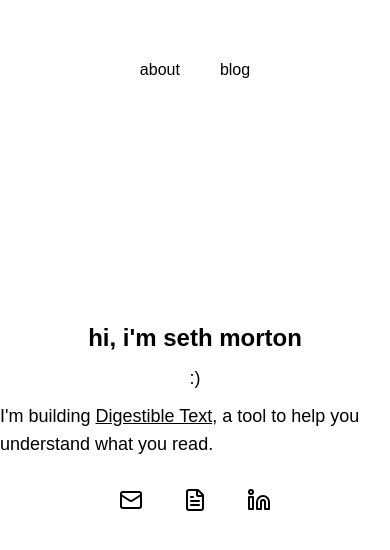
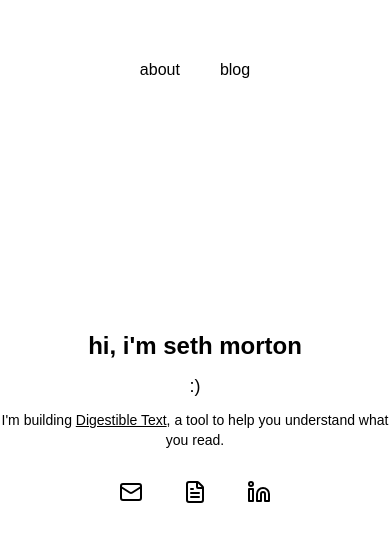
Before and after one commit to sethmorton/personal_website, a SvelteKit app: page / in a window 390 px wide. Shown: the top 550 px of the page. Built offline with nearby package versions, Linux system fonts and the light colour scheme.

Commit message:
centered text

```diff
--- a/src/routes/+page.svelte
+++ b/src/routes/+page.svelte
@@ -12,10 +12,10 @@
        class="p-2.5 cursor-pointer hover:underline hover:text-gray-500">blog</a>
   </nav>
 
-  <main class="flex-1 flex flex-col items-center justify-center">
-    <h1 class="text-2xl font-bold">hi, i'm seth morton</h1>
-    <p class="pt-2.5 text-lg">:)</p>
-    <p class="pt-2.5 text-lg">
+  <main class="flex-1 flex flex-col items-center justify-center ">
+    <h1 class="text-2xl font-bold text-center">hi, i'm seth morton</h1>
+    <p class="pt-2.5 text-lg text-center">:)</p>
+    <p class="pt-2.5 text-sm sm:text-lg text-center">
       I'm building <a href="https://digestibletext.com" class="text-black underline hover:text-gray-500">Digestible Text</a>,
       a tool to help you understand what you read.
     </p>
```
